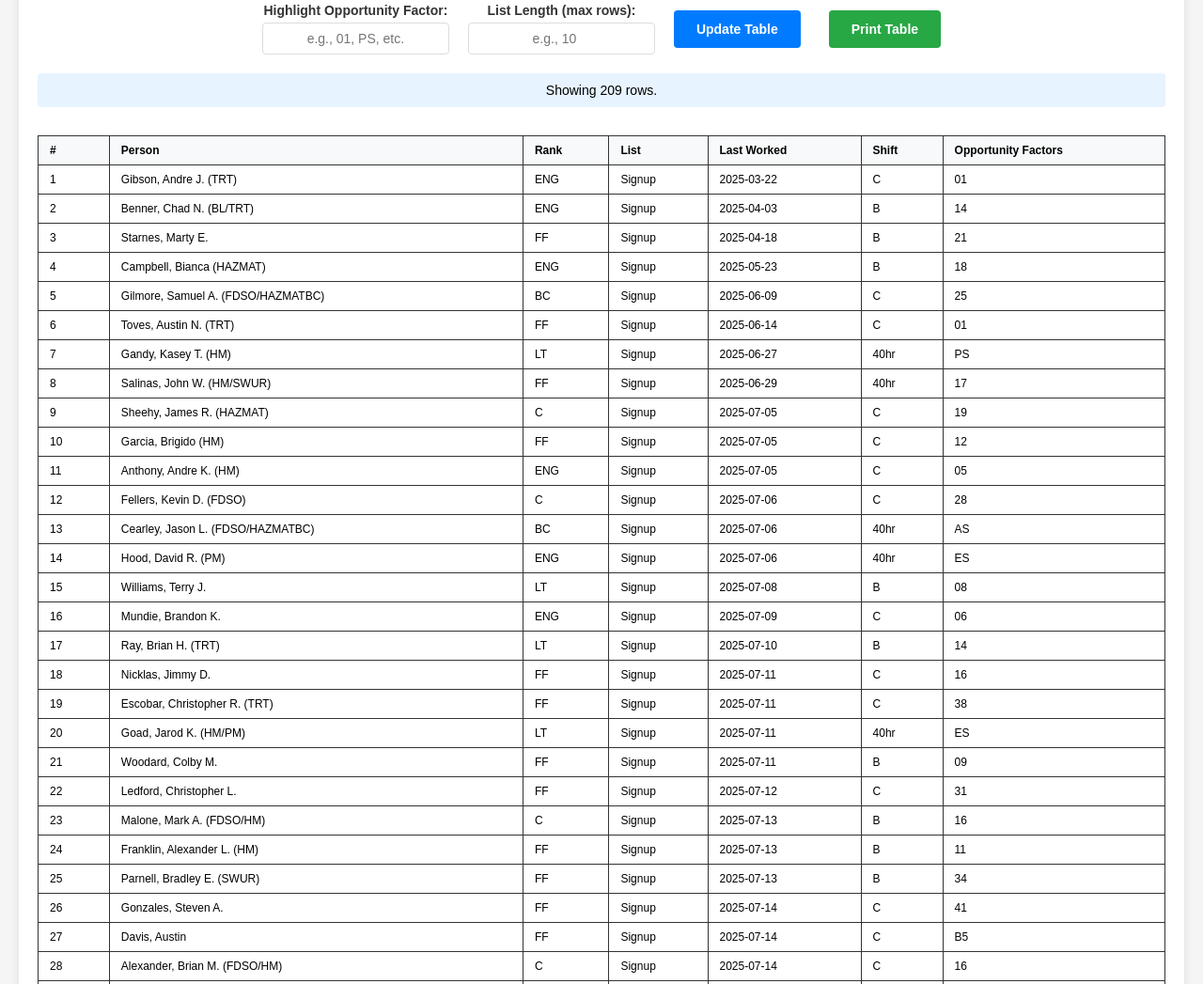
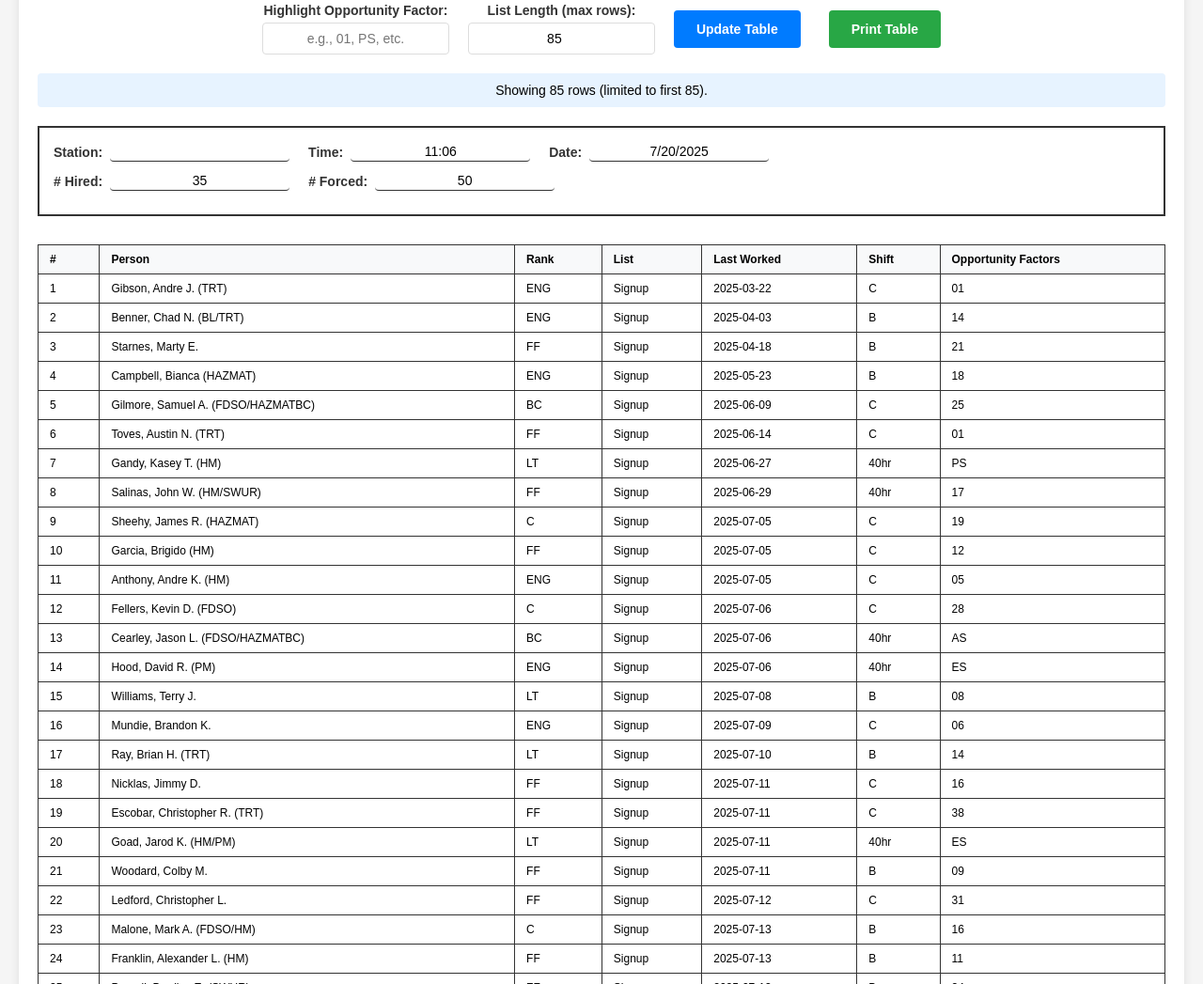
Before and after one commit to fwfdtools/fwfdtools.github.io, a plain HTML site: page index.html in a window 1280 px wide. Shown: the part 337-1384 px from the top of the page at 94% size. Drawn offline with Linux system fonts and the light colour scheme.

Commit message:
Update index.html

```diff
--- a/index.html
+++ b/index.html
@@ -175,6 +175,64 @@
             text-align: center;
         }
 
+        .assignment-box {
+            border: 2px solid #333;
+            padding: 15px;
+            margin: 20px 0;
+            background-color: white;
+            font-family: Arial, sans-serif;
+        }
+
+        .assignment-header {
+            display: flex;
+            justify-content: space-between;
+            align-items: center;
+            margin-bottom: 10px;
+            flex-wrap: wrap;
+            gap: 10px;
+        }
+
+        .assignment-left {
+            display: flex;
+            align-items: center;
+            gap: 20px;
+        }
+
+        .assignment-right {
+            display: flex;
+            align-items: center;
+            gap: 20px;
+        }
+
+        .assignment-field {
+            display: flex;
+            align-items: center;
+            gap: 8px;
+        }
+
+        .assignment-field label {
+            font-weight: bold;
+            margin: 0;
+        }
+
+        .assignment-field input {
+            border: none;
+            border-bottom: 1px solid #333;
+            background: transparent;
+            padding: 2px 5px;
+            font-size: 14px;
+        }
+
+        .assignment-counts {
+            display: flex;
+            justify-content: space-between;
+            align-items: center;
+        }
+
+        .thick-line {
+            border-bottom: 3px solid #333 !important;
+        }
+
         @media print {
             body {
                 margin: 0;
@@ -186,13 +244,13 @@
                 padding: 0;
             }
 
-            .status, .controls, .summary {
-                display: none;
+            .status, .controls, .summary, .header {
+                display: none !important;
             }
 
-            .header h1 {
-                font-size: 18px;
-                margin-bottom: 10px;
+            .assignment-box {
+                margin: 0 0 20px 0;
+                page-break-inside: avoid;
             }
 
             table {
@@ -201,6 +259,10 @@
 
             th, td {
                 padding: 4px 6px;
+            }
+
+            .info {
+                display: none !important;
             }
         }
     </style>
@@ -246,6 +308,35 @@
         </div>
 
         <div id="info" class="info" style="display: none;"></div>
+
+        <div id="assignmentBox" class="assignment-box" style="display: none;">
+            <div class="assignment-header">
+                <div class="assignment-left">
+                    <div class="assignment-field">
+                        <label>Station:</label>
+                        <input type="text" id="stationInput" value="">
+                    </div>
+                    <div class="assignment-field">
+                        <label>Time:</label>
+                        <input type="text" id="timeInput" value="">
+                    </div>
+                    <div class="assignment-field">
+                        <label>Date:</label>
+                        <input type="text" id="dateInput" value="">
+                    </div>
+                </div>
+                <div class="assignment-right">
+                    <div class="assignment-field">
+                        <label># Hired:</label>
+                        <input type="text" id="hiredInput" value="" readonly>
+                    </div>
+                    <div class="assignment-field">
+                        <label># Forced:</label>
+                        <input type="text" id="forcedInput" value="" readonly>
+                    </div>
+                </div>
+            </div>
+        </div>
 
         <div class="table-container">
             <div id="tableOutput"></div>
@@ -366,6 +457,21 @@
             const opportunityFactorIndex = headers.findIndex(header =>
                 header.toLowerCase().includes('opportunity'));
 
+            // Count hired vs forced
+            let hiredCount = 0;
+            let forcedCount = 0;
+            const listIndex = headers.findIndex(header =>
+                header.toLowerCase().includes('list'));
+
+            filteredRows.forEach(row => {
+                if (row[listIndex] === 'Signup') hiredCount++;
+                else if (row[listIndex] === 'Force') forcedCount++;
+            });
+
+            // Update assignment box
+            document.getElementById('hiredInput').value = hiredCount;
+            document.getElementById('forcedInput').value = forcedCount;
+
             let table = '<table>';
 
             table += '<thead><tr>';
@@ -377,7 +483,7 @@
             table += '<tbody>';
             let highlightedCount = 0;
 
-            filteredRows.forEach(row => {
+            filteredRows.forEach((row, index) => {
                 const ranks = ['FF', 'ENG', 'LT', 'C', 'BC'];
                 let rankIndex = -1;
 
@@ -416,11 +522,17 @@
 
                 if (shouldHighlight) highlightedCount++;
 
+                // Add thick line after full + partial shifts
+                const currentCounts = JSON.parse(sessionStorage.getItem('shiftCounts') || '[0,0,0]');
+                const cutoffIndex = currentCounts[0] + currentCounts[1]; // full + partial
+                const isThickLine = index === cutoffIndex - 1;
+
                 const rowClass = shouldHighlight ? ' class="highlighted"' : '';
+                const cellClass = isThickLine ? ' class="thick-line"' : '';
                 table += `<tr${rowClass}>`;
 
                 fixedRow.forEach(cell => {
-                    table += `<td>${cell || ''}</td>`;
+                    table += `<td${cellClass}>${cell || ''}</td>`;
                 });
 
                 table += '</tr>';
@@ -465,10 +577,17 @@
                 status.textContent = 'Processing roster data...';
                 const [fullCount, partialCount, vrCount] = summarizeAfterBattalion(rosterText);
 
+                // Store counts for later use
+                sessionStorage.setItem('shiftCounts', JSON.stringify([fullCount, partialCount, vrCount]));
+
                 // Update summary display
                 document.getElementById('fullCount').textContent = fullCount.toString().padStart(2, '0');
                 document.getElementById('partialCount').textContent = partialCount.toString().padStart(2, '0');
                 document.getElementById('vrCount').textContent = vrCount.toString().padStart(2, '0');
+
+                // Set automatic list length (10 + full + partial)
+                const autoListLength = 10 + fullCount + partialCount;
+                document.getElementById('listLength').value = autoListLength;
 
                 // Combine picklist and forcelist
                 status.textContent = 'Combining lists...';
@@ -478,9 +597,22 @@
                 status.textContent = 'Converting to table format...';
                 processedData = convertToCSV(combinedLines);
 
-                // Generate initial table
+                // Set up assignment box with current date and time
+                const now = new Date();
+                const currentDate = now.toLocaleDateString('en-US');
+                const currentTime = now.toLocaleTimeString('en-US', {
+                    hour: '2-digit',
+                    minute: '2-digit',
+                    hour12: false
+                });
+
+                document.getElementById('dateInput').value = currentDate;
+                document.getElementById('timeInput').value = currentTime;
+                document.getElementById('assignmentBox').style.display = 'block';
+
+                // Generate initial table with auto list length
                 status.textContent = 'Generating table...';
-                generateTable(processedData);
+                generateTable(processedData, '', autoListLength);
 
                 // Show success and controls
                 status.className = 'status success';
```
